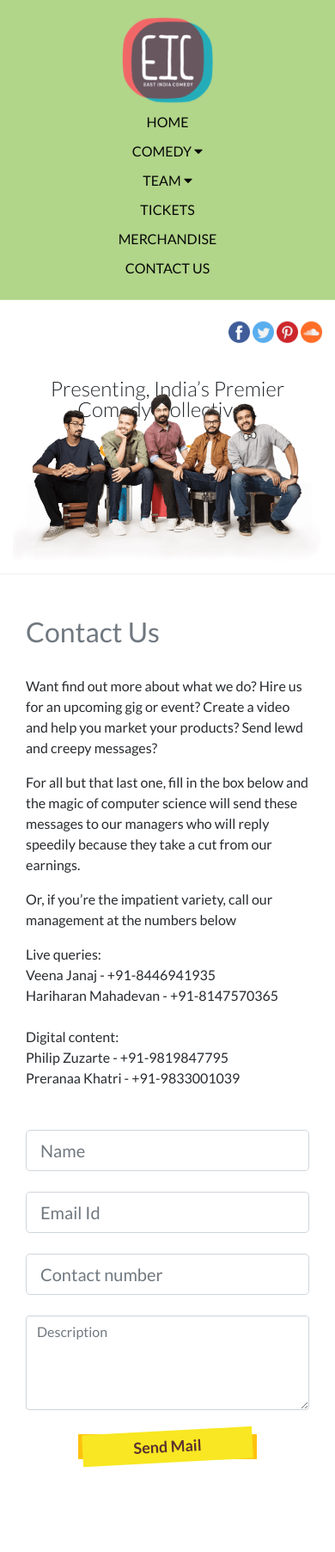
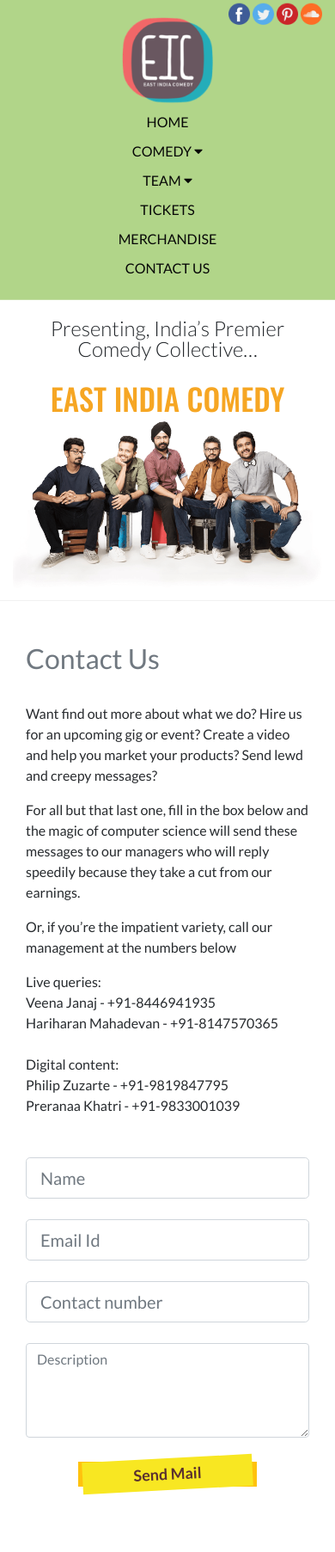
Before and after one commit to milindalvares/eic, a Jekyll site: the page built from index.html, in a window 390 px wide. Shown: the whole page at 86% size. Built offline with Jekyll 4.4.1, drawn with Linux system fonts in a browser that asks for light colours; nearby versions of some CDN libraries; before the commit the page ends 1773 px from its top, so only the background shows below that.

Commit message:
skrollr disabled on mobile and nav-bar fixes

```diff
--- a/_includes/social_links.html
+++ b/_includes/social_links.html
@@ -1,4 +1,4 @@
-<div class="container">
+<div class="container social-box">
 	<div class="row mt-4">
 		<div class="col-sm-12 text-right">
 			<a target="_blank" href="https://www.facebook.com/EastIndiaComedy"><img src="/assets/img/png/facebook.png" width="25" height="25"></a>
--- a/_layouts/introduction.html
+++ b/_layouts/introduction.html
@@ -3,7 +3,7 @@
   {% include head.html %}
   <body>
     {{ content }}
-    <div class="footer-box">
+    <div class="footer-box m-relative">
     	 {% include footer.html %}
     </div>
 
--- a/assets/css/main.scss
+++ b/assets/css/main.scss
@@ -695,21 +695,22 @@
 		padding-left: 0;
 	}
 	.title h1{
-		font-size:7vw;
+		font-size:9vw;
 
 	}
-	.comedy-nav-links{
+/*	.comedy-nav-links{
 		text-align: center;
-	}
+	}*/
 	.team-dropdown-content{
 		min-width: 100%;
 		left: 0;
+		top: auto;
 	}
 	.profile-nav-link{
 		text-align: center;
 	}
 	.mobile-hidden{
-		display: none;
+		display: none !important;
 	}
 	.mobile-menu{
 		display: block;
@@ -752,22 +753,45 @@
 		padding-right: 0;
 	}
 	.social-links-container{
-		top: 0;
+		top: -370px;
 	}
 	.nav-outer-container{
 		padding-top: 50px !important;
 	}
 
 	.nav-outer-container{
-	background-color: #f9f9f8;
+		background-color: #f9f9f8;
 
 		.nav-inner-container{
 			position: static;
 		}
 	}
-		html {
-			  touch-action: manipulation;
-			}
+	#masthead h1{
+		margin-bottom: 100px;
+	}
+	#masthead div{
+		margin-top: -70px;
+	}
+	.footer-outer-container{
+		z-index: -1;
+	}
+	.contact-info{
+		z-index: -1;
+	}
+	.m-relative{
+		position: relative;
+		z-index: -1;
+	}
+	.comedy-type{
+		width: 50%;
+		padding-left: 15px;
+		padding-right: 15px;
+	}
+	.nav-outer-container .social-box{
+		position: absolute;
+    	top: -187px;
+	}
+
 }
 
 .block {
@@ -924,6 +948,7 @@
 	opacity: 0;
 }
 .footer-box{
+	z-index: -1000;
 	animation-name: fadein;
 	opacity: 0;
 	animation-fill-mode:forwards;
--- a/assets/js/main.js
+++ b/assets/js/main.js
@@ -1,11 +1,12 @@
 $(document).ready(function(){
 	resizeDiv();
-	var s = skrollr.init();
+	skrollrInit();
+});
 
-});
 
 window.onresize = function(event) {
 	resizeDiv();
+	skrollrInit();
 }
 
 function resizeDiv() {
@@ -90,3 +91,18 @@
           evt.preventDefault();
       });
  });
+
+//function Skrollr
+function skrollrInit() {
+
+    //initialize skrollr
+
+    skrollr.init({
+        smoothScrolling: false
+    });
+
+    // disable skrollr if using handheld device
+    if( /Android|webOS|iPhone|iPad|iPod|BlackBerry|IEMobile|Opera Mini/i.test(navigator.userAgent) ) {
+        skrollr.init().destroy();
+    }
+}
--- a/index.html
+++ b/index.html
@@ -17,7 +17,7 @@
     {% include social_links.html %}
 </div>
 
-<div class="container">
+<div class="container m-relative">
 <!-- 	<div class="text-right mobile-menu">
 		<img src="assets/img/svg/menu.svg" class="mobile-menu-img"  data-toggle="modal" data-target="#exampleModal">
 	</div> -->
@@ -25,14 +25,14 @@
  	<div class="text-center mt-6" id="masthead" data-0="transform: translateY(0px);" data-700="transform: translateY(200px);">
 		<div class="title pt-2">
 
-			<span class="block mb-4">Presenting, India’s Premier Comedy Collective…</span>
+			<span class="block mb-4 ">Presenting, India’s Premier Comedy Collective…</span>
 			<h1>EAST INDIA COMEDY</h1>
 
 		</div>
  	</div>
 </div>
 
-<div class="container-fluid text-center">
+<div class="container-fluid text-center m-relative">
   <div class="main-img" data-0="transform: translateY(0px);" data-700="transform: translateY(-100px);">
     <img src='assets/img/eic_home.png' />
   </div>
```
